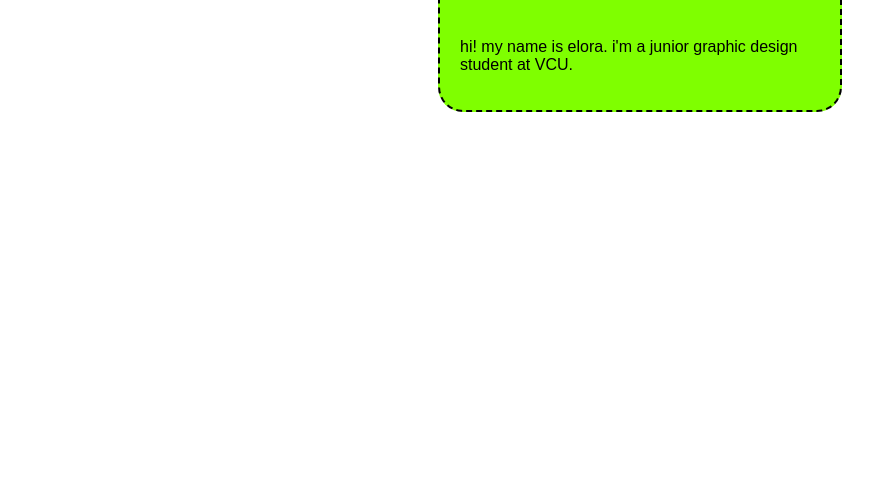
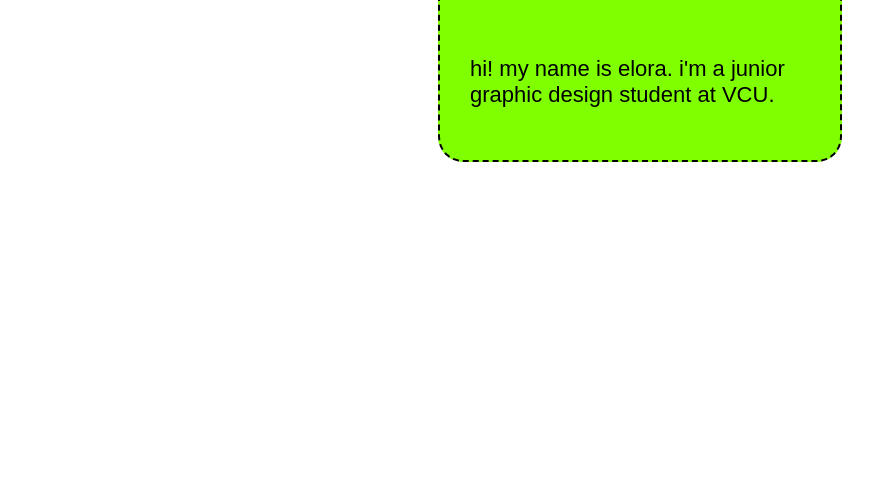
Before and after one commit to eloraromo/class-site, a plain HTML site: page about.html in a window 1280 px wide. Shown: the part 313-800 px from the top of the page, without its empty margins (0-876 px from the left). Drawn offline with Linux system fonts and the light colour scheme.

Commit message:
new edits

```diff
--- a/about.html
+++ b/about.html
@@ -9,7 +9,7 @@
 
     <section class="about">
       <h1 style="text-align:center;">about me</h1>
-      <p style="padding:20px;">hi! my name is elora. i'm a junior graphic design student at VCU. </p>
+      <p style="padding:30px;">hi! my name is elora. i'm a junior graphic design student at VCU. </p>
     </section>
   </body>
 </html>
--- a/main.css
+++ b/main.css
@@ -18,6 +18,7 @@
 }
 p {
   font-family: degular, sans-serif;
+  font-size: 22px;
 }
 .home {
   text-align: center;
```
